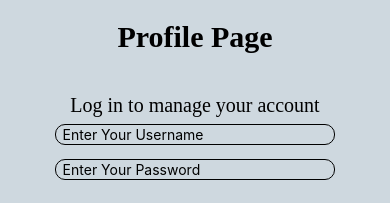
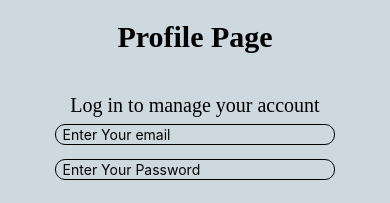
Before and after one commit to averyGosselin/Honors-Thesis, a React Native app: screen /Profile in a window 390 px wide. Shown: the top 203 px of the page. Built offline with nearby package versions, Linux system fonts and the light colour scheme; no server answers.

Commit message:
configured authentication with firebase

```diff
--- a/App.js
+++ b/App.js
@@ -3,10 +3,18 @@ import ExploreScreen from './screens/ExploreScreen';
 import ContributeScreen from './screens/ContributeScreen';
 import ProfileScreen from './screens/ProfileScreen';
 
+import firebase from "firebase/compat/app"
+import "firebase/compat/auth"
+import firebaseConfiguration from './secret';
+
 import { NavigationContainer } from '@react-navigation/native';
 import { createBottomTabNavigator } from '@react-navigation/bottom-tabs';
 
 import Ionicons from 'react-native-vector-icons/Ionicons';
+
+import { initializeApp } from "firebase/app";
+
+if (!firebase.apps.length) firebase.initializeApp( firebaseConfiguration );
 
 const Tab = createBottomTabNavigator();
 
--- a/screens/ProfileScreen.js
+++ b/screens/ProfileScreen.js
@@ -3,20 +3,51 @@ import { Text, View, SafeAreaView, StyleSheet, TextInput } from 'react-native';
 import FancyButton from '../components/FancyButton'
 import { useState } from 'react'
 
+import firebase from "firebase/compat/app"
+import "firebase/compat/auth"
+
 
 export default function ProfileScreen({navigation}) {
-  const [username, setUsername] = useState('')
+  const [email, setEmail] = useState('')
   const [password, setPassword] = useState('')
   const [loggedIn, setLoggedIn] = useState(false)
 
-  //Verify that user has set username and password before logging them in.
+  //Verify that user has set email and password before logging them in.
   function setLoggedInTrue(){
-    ((username != '') && (password != ''))
+    ((email != '') && (password != ''))
     ? setLoggedIn(true)
-    : alert("Must enter username and password")
+    : alert("Must enter email and password")
   }
   function setLoggedInFalse(){
     setLoggedIn(false)
+  }
+
+  const logInUser = () => {
+    firebase.auth().signInWithEmailAndPassword( email, password )
+      .then(
+        () => {
+          //return user
+          alert("Welcome back!")
+          setLoggedIn(true)
+        }
+      ).catch(
+        () => {
+          firebase.auth().createUserWithEmailAndPassword( email, password )
+          .then(
+            () => {
+              //new user
+              alert("Welcome, newcomer!")
+              setLoggedIn(true)
+            }
+          ).catch(
+            () => {
+              //bad user!!
+              alert("That didnt work")
+              firebase.auth().signOut()
+            }
+          )
+        }
+      )
   }
 
   return (
@@ -31,9 +62,9 @@ export default function ProfileScreen({navigation}) {
                 <View style={styles.loginArea}>
                   <Text style={[styles.text, styles.mediumText]}>Log in to manage your account</Text>
                   <InputField
-                    placeholder = "Enter Your Username"
-                    changeValue = {username}
-                    changeFunction = {setUsername}
+                    placeholder = "Enter Your email"
+                    changeValue = {email}
+                    changeFunction = {setEmail}
                     secureTextEntry = {false}
                   />
                   <InputField
@@ -44,7 +75,7 @@ export default function ProfileScreen({navigation}) {
                   />
                   <FancyButton
                     displayText = "Log in"
-                    onPress = {setLoggedInTrue}
+                    onPress = {logInUser}
                   />
                 </View>
               :
@@ -73,7 +104,7 @@ function InputField(props) {
       style = {styles.input}
       placeholder = {props.placeholder}
       value = { props.changeValue }
-      onChangeText = { newUsername => props.changeFunction(newUsername) }
+      onChangeText = { newEmail => props.changeFunction(newEmail) }
     />
   )
 }
```
Also changed, not shown: 1 other file (tests, documents, lock files or other folders).
